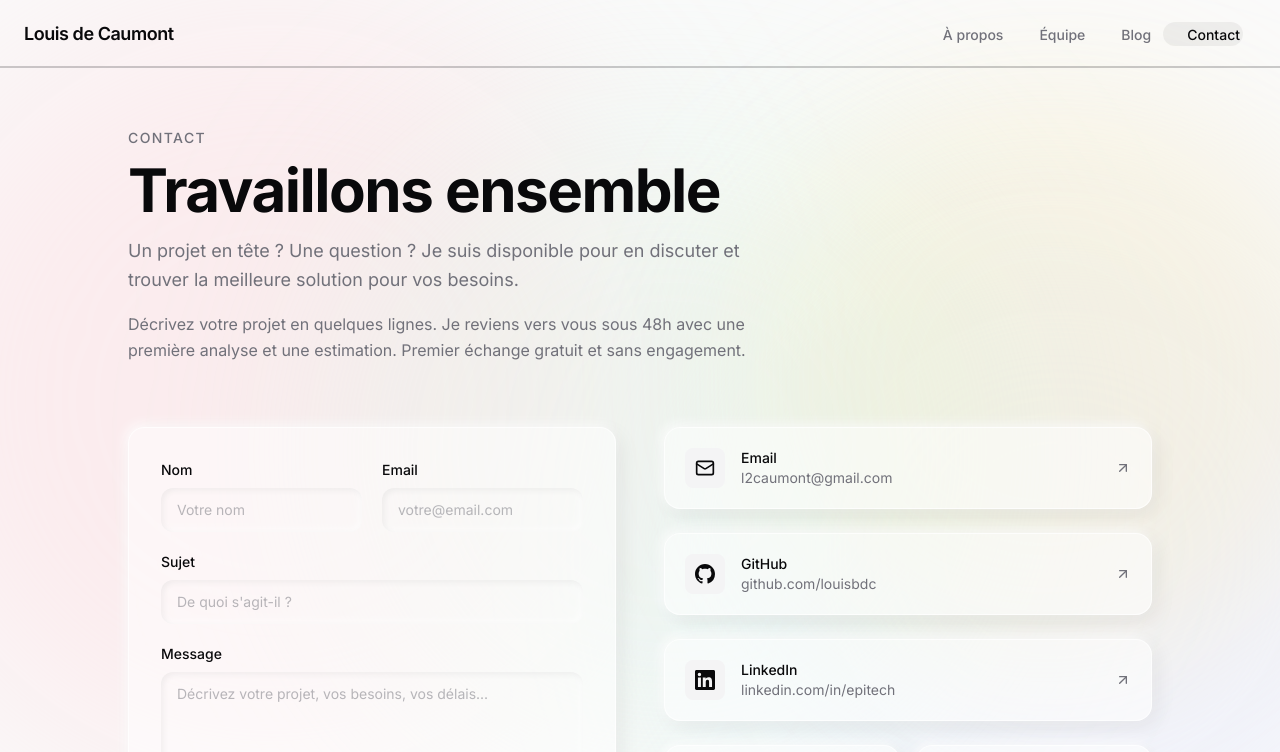
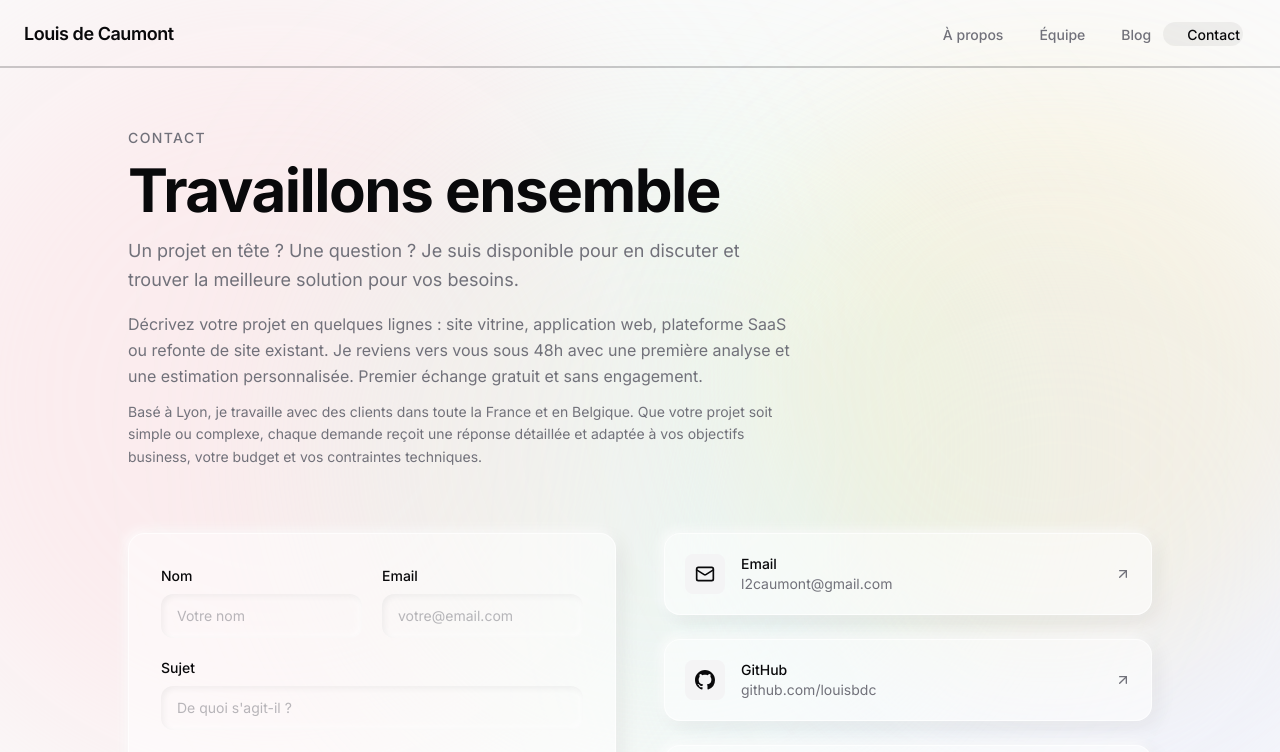
Before and after one commit to louisbdc/louisdecaumont, a Next.js app: page /contact in a window 1280 px wide. Shown: the top 752 px of the page. Built offline with nearby package versions, Linux system fonts and the light colour scheme.

Commit message:
fix: audit round 5 — contenu enrichi contact et équipe (300+ mots)

```diff
--- a/src/components/pages/contact-page.tsx
+++ b/src/components/pages/contact-page.tsx
@@ -77,9 +77,16 @@ export function ContactPage() {
             discuter et trouver la meilleure solution pour vos besoins.
           </p>
           <p className="mt-4 max-w-2xl text-base leading-relaxed text-muted-foreground">
-            Décrivez votre projet en quelques lignes. Je reviens vers vous sous
-            48h avec une première analyse et une estimation. Premier échange
-            gratuit et sans engagement.
+            Décrivez votre projet en quelques lignes : site vitrine, application
+            web, plateforme SaaS ou refonte de site existant. Je reviens vers
+            vous sous 48h avec une première analyse et une estimation
+            personnalisée. Premier échange gratuit et sans engagement.
+          </p>
+          <p className="mt-3 max-w-2xl text-sm leading-relaxed text-muted-foreground">
+            Basé à Lyon, je travaille avec des clients dans toute la France et
+            en Belgique. Que votre projet soit simple ou complexe, chaque
+            demande reçoit une réponse détaillée et adaptée à vos objectifs
+            business, votre budget et vos contraintes techniques.
           </p>
         </motion.div>
 
--- a/src/components/pages/team-page.tsx
+++ b/src/components/pages/team-page.tsx
@@ -177,6 +177,13 @@ export function TeamPage() {
           >
             Nos valeurs
           </motion.h2>
+          <p className="mb-8 max-w-2xl text-sm leading-relaxed text-muted-foreground">
+            Ces quatre principes guident chaque décision, de la première
+            maquette au déploiement final. Ils garantissent que votre projet
+            est livré avec le niveau de qualité, de transparence et de
+            réactivité que vous attendez d&apos;un partenaire technique de
+            confiance.
+          </p>
 
           <div className="grid gap-6 sm:grid-cols-2 lg:grid-cols-4">
             {values.map((value, i) => (
```
